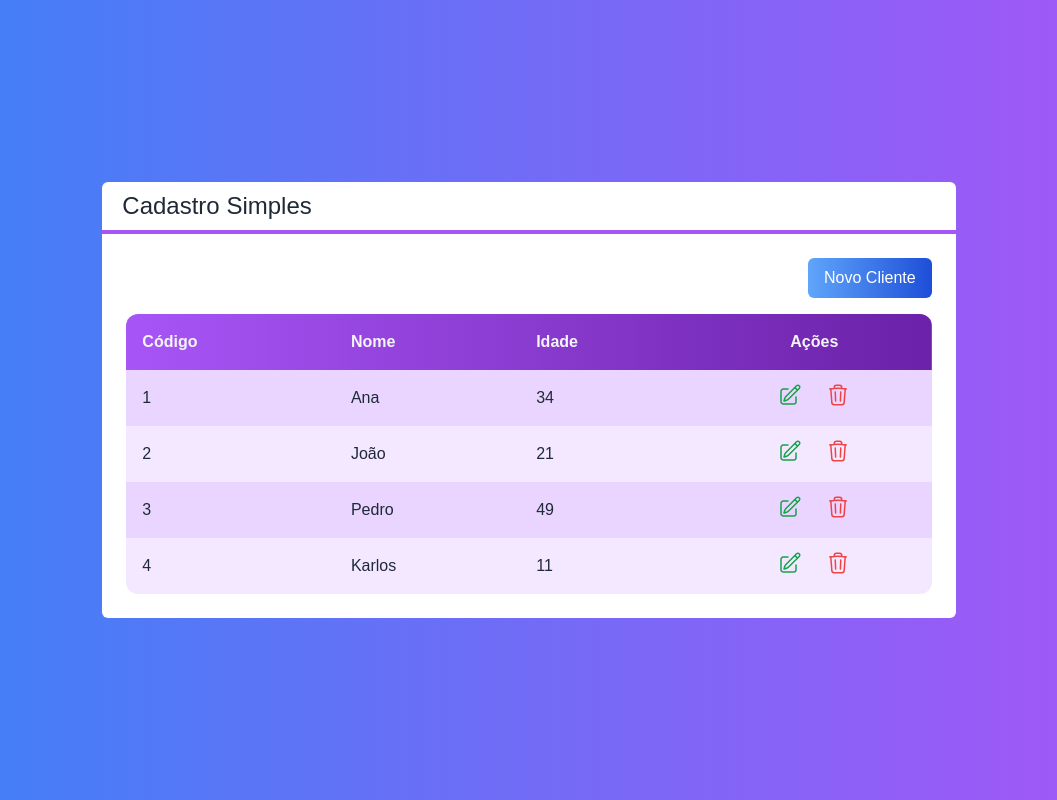
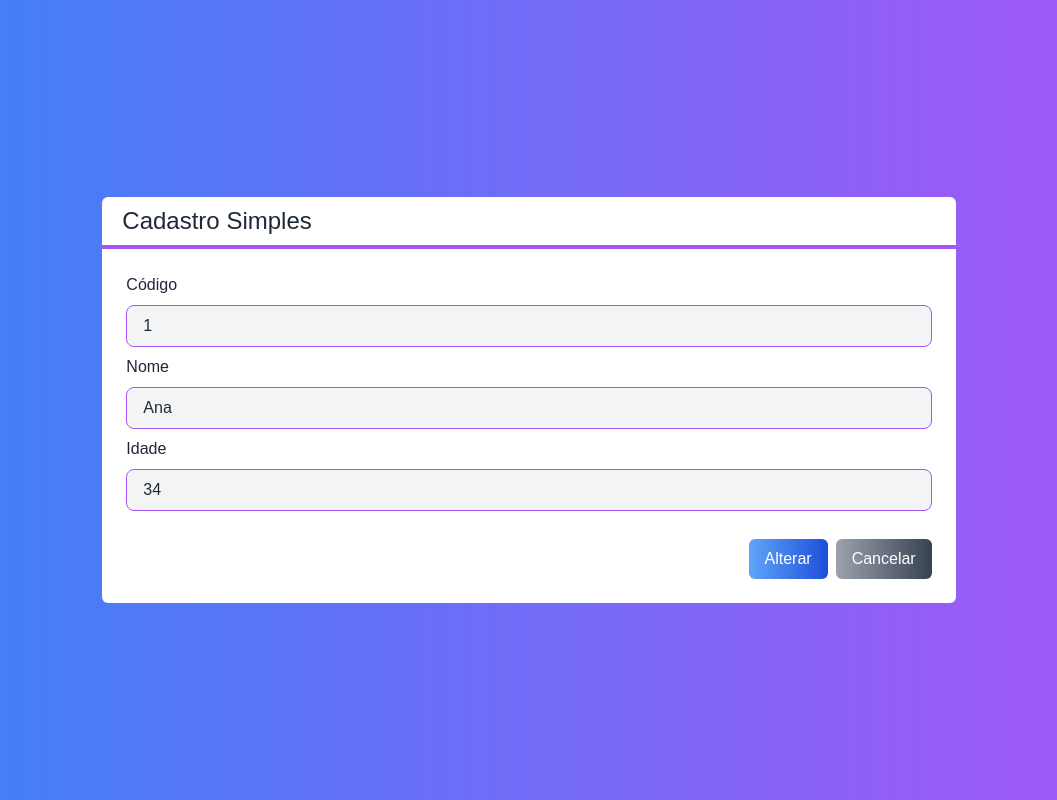
Before and after one commit to Kadu1811/CRUD, a Next.js app: page / in a window 1280 px wide. Both pictures are taken after a click on the button 901 px from the left and 395 px from the top of the page. Shown: the whole page, without its empty margins (111-1168 px from the left). Built offline with nearby package versions, Linux system fonts and the light colour scheme.

Commit message:
feat: create formulario & update logic

```diff
--- a/src/app/page.tsx
+++ b/src/app/page.tsx
@@ -1,11 +1,16 @@
 'use client';
 
+import { Formulario } from "@/components/Formulario";
 import { Layout } from "@/components/Layout";
 import { Tabela } from "@/components/Tabela";
 import { TableButton } from "@/components/TableButton";
 import Client from "@/core/Client";
+import { useState } from "react";
 
 export default function Home() {
+  const [visible, setVisible] = useState<'table' | 'form'>('table')
+  const [client, setClient] = useState<Client>(Client.vazio())
+
   const clientes = [
     new Client('Ana', 34, '1'),
     new Client('João', 21, '2'),
@@ -14,21 +19,39 @@ export default function Home() {
   ]
 
   function clienteSelecionado(cliente: Client) {
-    console.log(cliente.nome)
+    setClient(cliente)
+    setVisible('form')
   }
 
   function clienteExcluido(cliente: Client) {
     console.log("Excluir", cliente.nome)
   }
 
+  function novoCliente() {
+    setClient(Client.vazio())
+    setVisible('form')
+  }
+
+  function salvarCliente(cliente: Client) {
+    console.log(cliente)
+    setVisible('table')
+  }
+
   return (
     <div className="flex justify-center items-center h-screen bg-gradient-to-r from-blue-500 to-purple-500 text-white">
       <Layout titulo="Cadastro Simples">
-        <div className="flex justify-end">
-          <TableButton className="mb-4" color="blue">Novo Cliente</TableButton>
-        </div>
+        {visible === 'table' ? (
+          <>
+            <div className="flex justify-end">
+              <TableButton className="mb-4" onClick={novoCliente}>Novo Cliente</TableButton>
+            </div>
 
-        <Tabela clientes={clientes} clienteSelecionado={clienteSelecionado} clienteExcluido={clienteExcluido}></Tabela>
+            <Tabela clientes={clientes} clienteSelecionado={clienteSelecionado} clienteExcluido={clienteExcluido}></Tabela>
+          </>
+        ): (
+          <Formulario client={client} onClick={() => setVisible('table')} changeClient={salvarCliente} />
+        )}
+
       </Layout>
     </div>
   );
--- /dev/null
+++ b/src/components/Entrada.tsx
@@ -0,0 +1,28 @@
+type EntradaProps = {
+    type?: 'text' | 'number'
+    texto: string
+    value: any
+    onlyRead?: boolean
+    onChangeValue?: (value: any) => void
+    className?: string
+}
+
+const Entrada = ({texto, type, value, onlyRead, onChangeValue, className}: EntradaProps) => {
+    return (
+        <div className={`flex flex-col ${className}`}>
+            <label className="mb-2">
+                {texto}
+            </label>
+
+            <input
+                type={type ?? 'text'}
+                value={value}
+                readOnly={onlyRead}
+                onChange={e => onChangeValue?.(e.target.value)}
+                className={`border border-purple-500 rounded-lg focus:outline-none bg-gray-100 px-4 py-2 ${onlyRead ? '' : 'focus:bg-white'}`}
+            />
+        </div>
+    )
+}
+
+export { Entrada }
--- /dev/null
+++ b/src/components/Formulario.tsx
@@ -0,0 +1,41 @@
+import { useState } from "react"
+import { Entrada } from "./Entrada"
+import Client from "@/core/Client"
+import { TableButton } from "./TableButton"
+
+type FormularioProps = {
+        client: Client
+        changeClient?: (client: Client) => void
+        onClick?: () => void
+}
+
+const Formulario = ({client, onClick, changeClient}: FormularioProps) => {
+    const id = client?.id ?? null
+
+    const [nome, setNome] = useState(client?.nome ?? '')
+    const [idade, setIdade] = useState(client?.idade ?? 0)
+
+    return (
+        <div>
+            {id && (
+                <Entrada onlyRead texto="Código" value={id} className='mb-2' />
+            )}
+
+            <Entrada texto="Nome" value={nome} onChangeValue={setNome} className='mb-2' />
+
+            <Entrada texto="Idade" type="number" value={idade} onChangeValue={setIdade} />
+
+            <div className="flex justify-end mt-7">
+                <TableButton color="blue" className="mr-2" onClick={() => changeClient?.(new Client(nome, +idade, id))}>
+                    {id ? 'Alterar' : 'Salvar'}
+                </TableButton>
+
+                <TableButton color="gray" onClick={onClick}>
+                    Cancelar
+                </TableButton>
+            </div>
+        </div>
+    )
+}
+
+export { Formulario }
```
